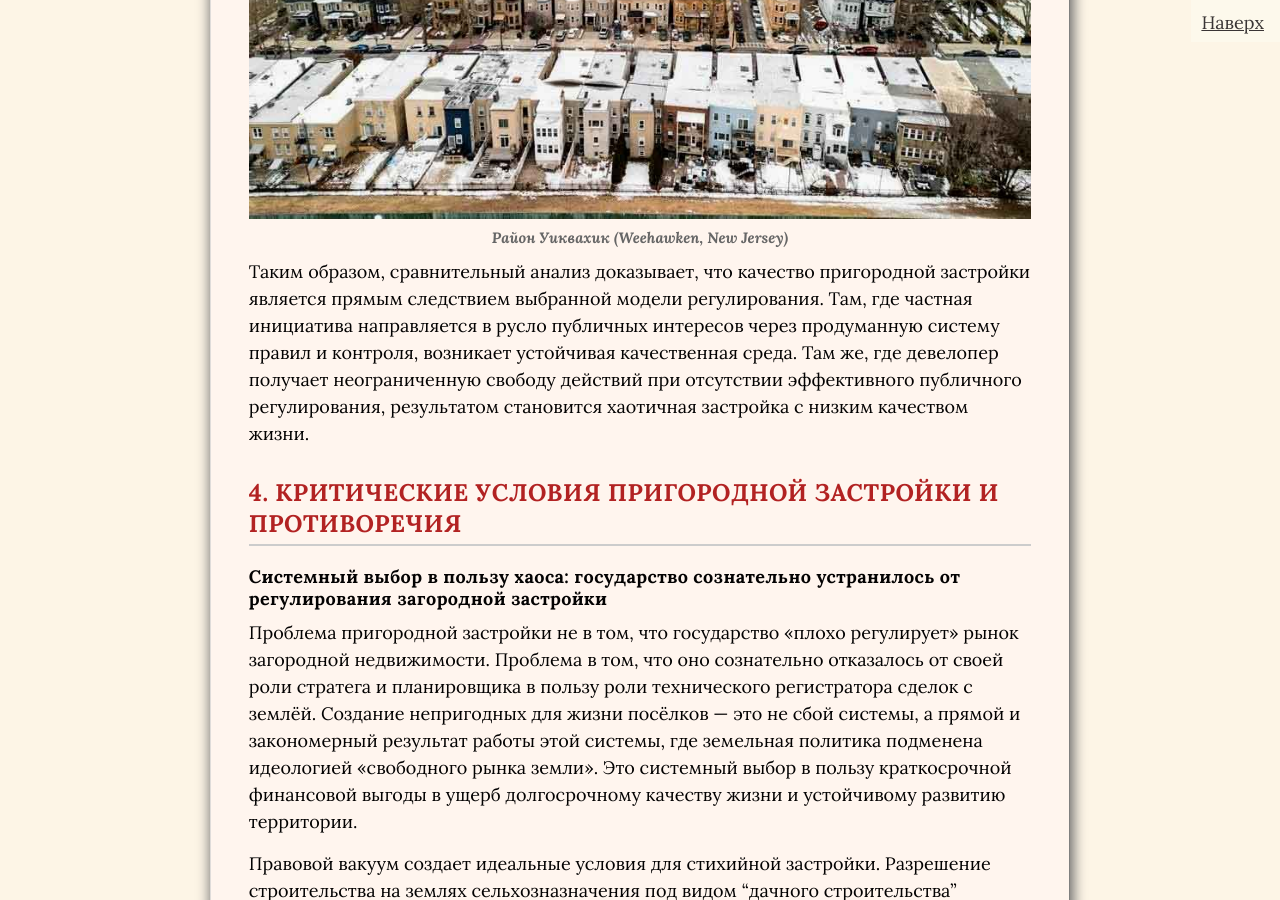
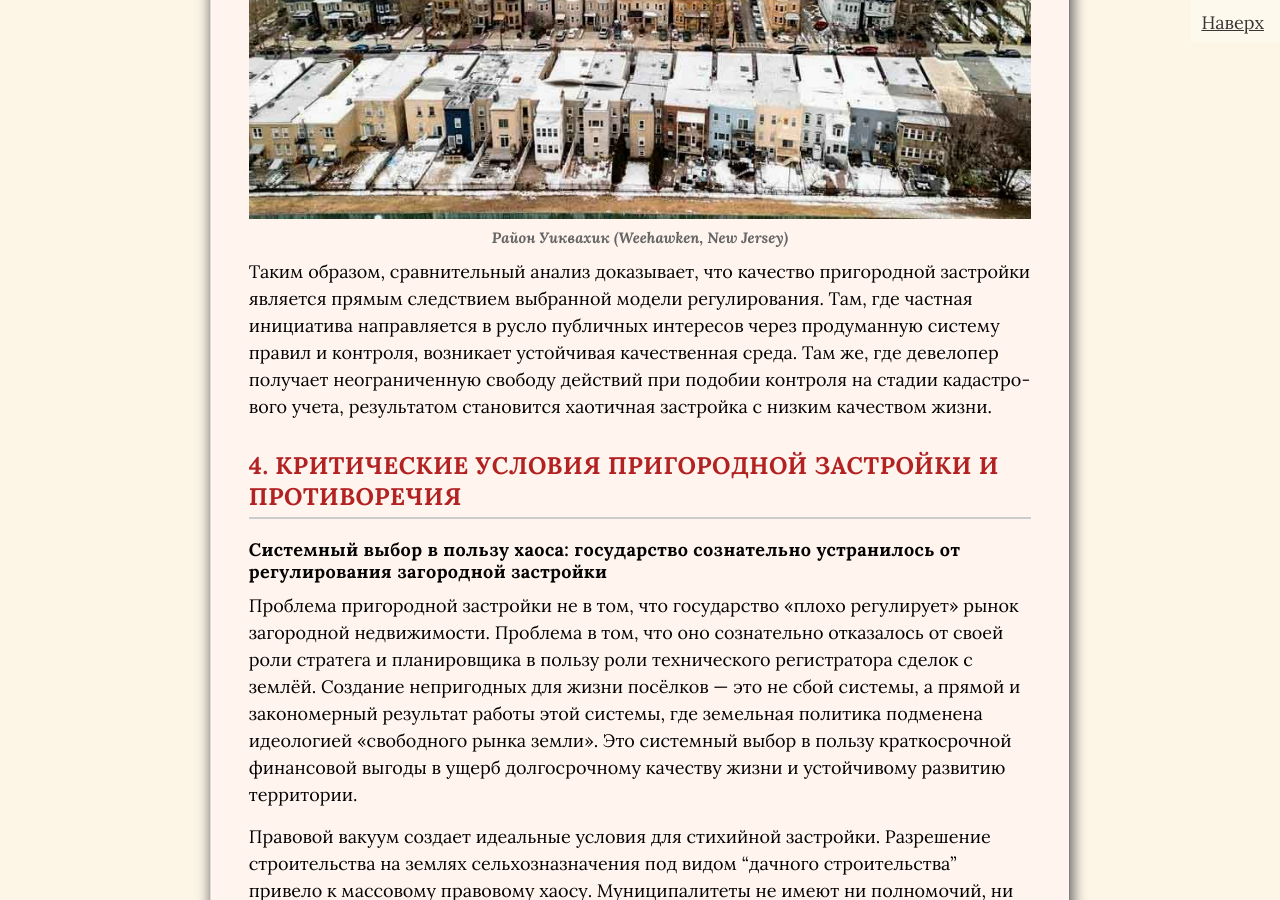
Before and after one commit to SergSi/land-use-art, a Jekyll site: the page built from _posts/2025-09-20-suburb.md, in a window 1280 px wide and 900 px high, scrolled down 10124 px. Built offline with Jekyll 4.4.1, drawn with Linux system fonts in a browser that asks for light colours; some web fonts are replaced.

Commit message:
Update 2025-09-20-suburb.md

```diff
--- a/_posts/2025-09-20-suburb.md
+++ b/_posts/2025-09-20-suburb.md
@@ -92,7 +92,7 @@ class: article
 
 {% include image-align.html file="article/уайтхик3.jpg" caption="Район Уиквахик (Weehawken, New Jersey)" align="center" width="100%" %}
 
-Таким образом, сравнительный анализ доказывает, что качество пригородной застройки является прямым следствием выбранной модели регулирования. Там, где частная инициатива направляется в русло публичных интересов через продуманную систему правил и контроля, возникает устойчивая качественная среда. Там же, где девелопер получает неограниченную свободу действий при отсутствии эффективного публичного регулирования, результатом становится хаотичная застройка с низким качеством жизни.
+Таким образом, сравнительный анализ доказывает, что качество пригородной застройки является прямым следствием выбранной модели регулирования. Там, где частная инициатива направляется в русло публичных интересов через продуманную систему правил и контроля, возникает устойчивая качественная среда. Там же, где девелопер получает неограниченную свободу действий при подобии контроля на стадии кадастрового учета, результатом становится хаотичная застройка с низким качеством жизни.
 
 ## 4. Критические условия пригородной застройки и противоречия
 
```
